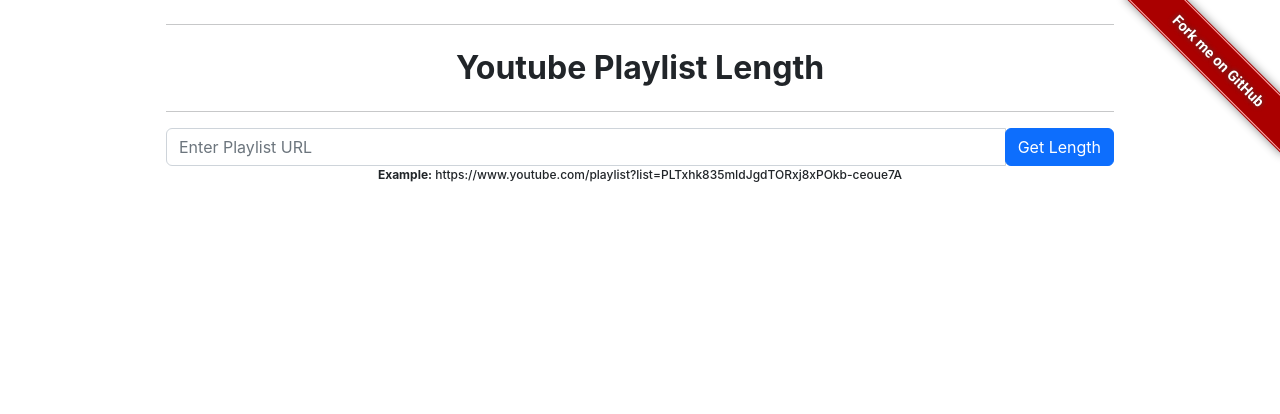
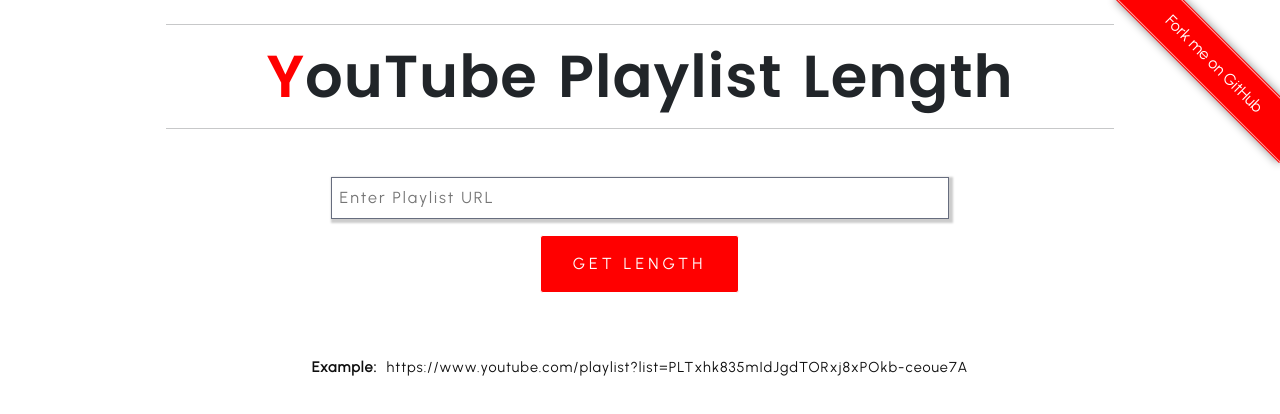
Before and after one commit to neupanedipen/youtube-playlist-duration, a React (Create React App) app: page / in a window 1280 px wide. Shown: the top 414 px of the page. Built offline with nearby package versions, Linux system fonts and the light colour scheme; no server answers.

Commit message:
Added decent styling to the webpage

```diff
--- a/public/index.html
+++ b/public/index.html
@@ -25,6 +25,15 @@
   <title>YouTube Playlist Duration Calculator</title>
   <link href="https://cdn.jsdelivr.net/npm/bootstrap@5.2.1/dist/css/bootstrap.min.css" rel="stylesheet"
     integrity="sha384-iYQeCzEYFbKjA/T2uDLTpkwGzCiq6soy8tYaI1GyVh/UjpbCx/TYkiZhlZB6+fzT" crossorigin="anonymous">
+  <link rel="preconnect" href="https://fonts.googleapis.com">
+  <link rel="preconnect" href="https://fonts.gstatic.com" crossorigin>
+  <link href="https://fonts.googleapis.com/css2?family=Urbanist:wght@100;200;300;400&display=swap" rel="stylesheet">
+  <link rel="apple-touch-icon" href="%PUBLIC_URL%/logo192.png" />
+  <link rel="manifest" href="%PUBLIC_URL%/manifest.json" />
+  <link href="https://fonts.googleapis.com/css2?family=Montserrat:wght@300;400;500;600&display=swap" rel="stylesheet" />
+  <script type="text/javascript" src="http://code.jquery.com/jquery-latest.min.js"></script>
+  <link rel="preconnect" href="https://fonts.gstatic.com" crossorigin />
+  <link href="https://fonts.googleapis.com/css2?family=Poppins:wght@200;400;500;600&display=swap" rel="stylesheet" />
 
   <!-- Open Graph / Facebook -->
   <meta property="og:type" content="website">
--- a/src/App.css
+++ b/src/App.css
@@ -5,6 +5,84 @@
 .App-logo {
   height: 40vmin;
   pointer-events: none;
+}
+
+#diff{
+  color: #ff0000;
+}
+.app-title {
+  font-family :"Poppins", sans-serif;
+  font-size :3.7rem;
+  font-weight :700;
+  word-spacing: 5px;
+  text-transform :capitalize;
+  letter-spacing :1px;
+}
+
+.input-group {
+  width : 100%;
+  display : flex;
+  flex-direction : column;
+  justify-content : center;
+  align-items : center;
+  padding : 2rem;
+}
+.input-link {
+  width : 70%;
+  -webkit-appearance : none;
+  -moz-appearance : none;
+  font-family : "Urbanist", sans-serif;
+  letter-spacing : 2px;
+  padding : 0.5rem;
+  border : 1px solid hsl(225, 10%, 45%);
+  box-shadow : 2px 2px 2px 2px #ccc;
+}
+.submit-btn {
+  margin : 1rem;
+  padding : 1rem 2rem;
+  text-transform : uppercase;
+  font-family : "Urbanist", sans-serif;
+  letter-spacing : 4px;
+  position : relative;
+  overflow : hidden;
+  cursor : pointer;
+  background-color : #ff0000;
+  color : #fff;
+  border : 1px solid #fff;
+  border-radius : 3px;
+  transition : 0.2s ease;
+}
+.submit-btnhover {
+  background-color : #fff;
+  color : #ff0000;
+  border : 1px solid #ff0000;
+  transition : 0.3s ease;
+}
+
+.example-link {
+  padding : 1rem;
+  font-size : 0.9rem;
+  font-family : "Urbanist", sans-serif;
+  font-weight : 400;
+  word-spacing : 5px;
+  letter-spacing : 1px;
+  color : #0f0f0f;
+}
+.display-length p{
+  font-size :1rem;
+  font-family : "Urbanist", sans-serif;
+  font-weight : 400;
+  word-spacing : 5px;
+  letter-spacing : 1px;
+  color : #0f0f0f;
+}
+.display-length h2{
+  font-size : 1.5rem;
+  font-family : "Poppins", sans-serif;
+  font-weight : 600;
+  word-spacing : 5px;
+  letter-spacing : 1px;
+  color : #0f0f0f;
 }
 
 @media (prefers-reduced-motion: no-preference) {
--- a/src/App.js
+++ b/src/App.js
@@ -1,3 +1,4 @@
+import './App.css';
 import React, { useState } from "react";
 import moment from "moment";
 import spinner from "../src/assets/spinner.svg";
@@ -119,49 +120,27 @@
         <>
       <div className="container pt-2">
         <div className="ribbon">
-                    <a
-                        href="https://github.com/neupanedipen/youtube-playlist-duration"
-                        target={"_blank"}
-                    >
-                        Fork me on GitHub
-                    </a>
+          <a href="https://github.com/neupanedipen/youtube-playlist-duration" target={'_blank'}>Fork me on GitHub</a>
         </div>
         <hr />
-                <h2 className="my-4">
-                    <strong>Youtube Playlist Length</strong>
-                </h2>
+        <h2 className='app-title'><strong><span id="diff">Y</span>ouTube Playlist Length</strong></h2>
         <hr />
         <div className="input-group">
-                    <input
-                        type="text"
-                        className="form-control no-outline"
-                        placeholder="Enter Playlist URL"
-                        value={playlistUrl}
-                        onChange={(e) => setPlaylistUrl(e.target.value)}
-                    />
-                    <span className="text no-outline">
-                        <button
-                            type="button"
-                            className="btn btn-primary "
-                            onClick={handleClick}
-                        >
-                            Get Length
-                        </button>
-                    </span>
+          <input type="text" className="input-link" placeholder="Enter Playlist URL" value={playlistUrl} onChange={e => setPlaylistUrl(e.target.value)} />
+          <span className="text no-outline"><button type="button" className="submit-btn" onClick={handleClick}>Get Length</button></span>
         </div>
-                <p className="intro-help">
-                    <strong>Example:</strong>{" "}
-                    https://www.youtube.com/playlist?list=PLTxhk835mIdJgdTORxj8xPOkb-ceoue7A
-                </p>
+        <p className='example-link'><strong>Example:</strong> https://www.youtube.com/playlist?list=PLTxhk835mIdJgdTORxj8xPOkb-ceoue7A</p>
         <>
-                    {loading && (
-                        <div className="loader my-3">
-                            <img src={spinner} alt="Loading.." />
+          {
+            loading && (
+              <div className='loader my-3'>
+                <img src={spinner} alt='Loading..' />
               </div>
-                    )}
+            )
+          }
         </>
         <>
-                    {loading === false && display && (
+          {(loading === false && display) && ((
             <div className="display-length my-5">
               <h2>{`Total duration of this playlist is ${allDetails.oneX.hours} hours ${allDetails.oneX.min} minutes ${allDetails.oneX.seconds} seconds`}</h2>
               <hr />
@@ -173,7 +152,8 @@
               <hr />
               <p>{`Average duration of video is ${allDetails.average.hours} hours ${allDetails.average.min} minutes ${allDetails.average.seconds} seconds`}</p>
             </div>
-                    )}
+          ))
+          }
         </>
       </div>
     </>
--- a/src/index.css
+++ b/src/index.css
@@ -45,7 +45,7 @@
 }
 
 .ribbon {
-  background-color: #a00;
+  background-color: #ff0000;
   overflow: hidden;
   white-space: nowrap;
   position: absolute;
@@ -64,10 +64,9 @@
   border: 1px solid #faa;
   color: #fff;
   display: block;
-  font: bold 91.25% 'Roboto', Helvetica, Arial, sans-serif;
+  font-family: "Urbanist", sans-serif;
   margin: 1px 0;
   padding: 10px 50px;
   text-align: center;
   text-decoration: none;
-  text-shadow: 0 0 5px #444;
 }
```
Lines whose indentation alone changed are shown as unchanged.
